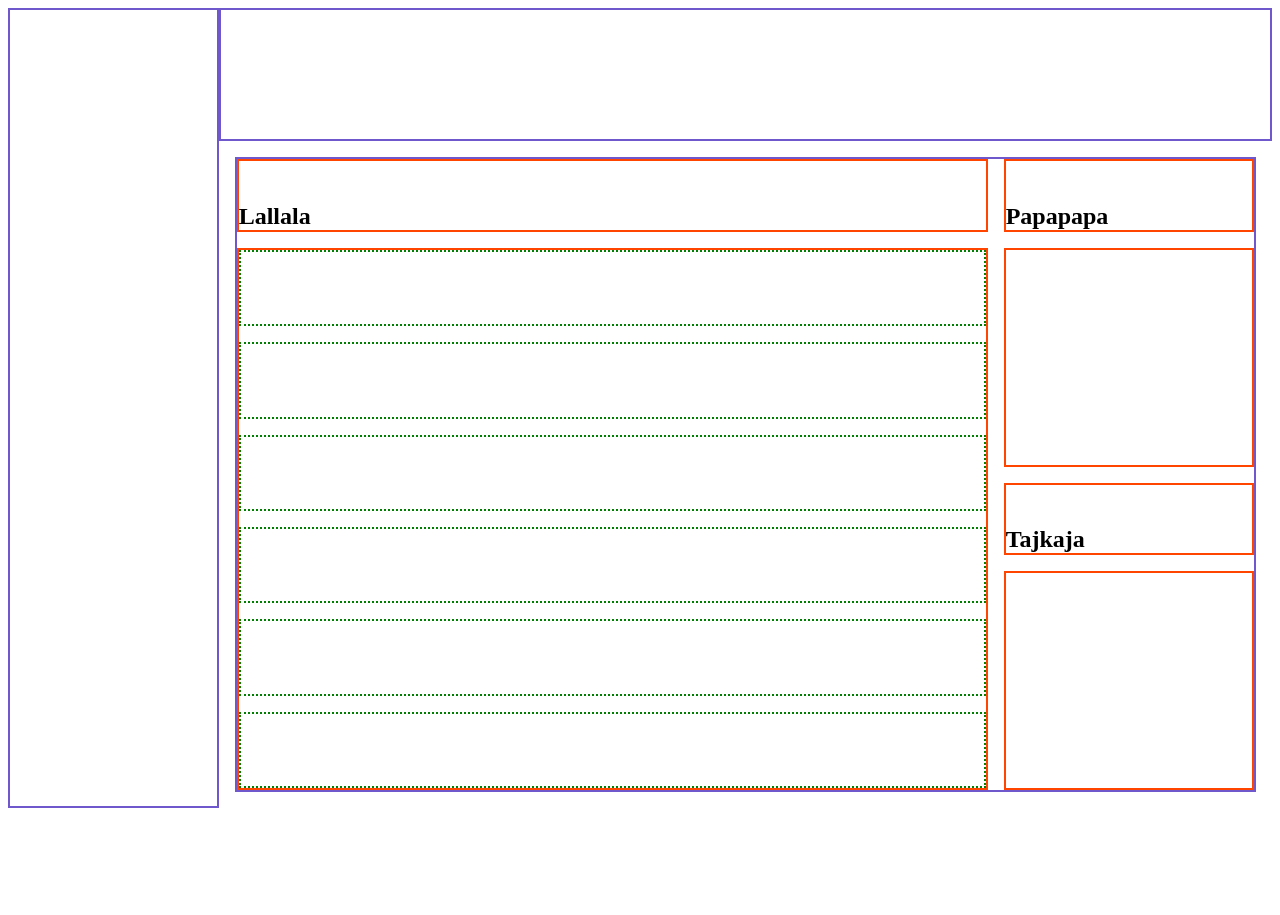
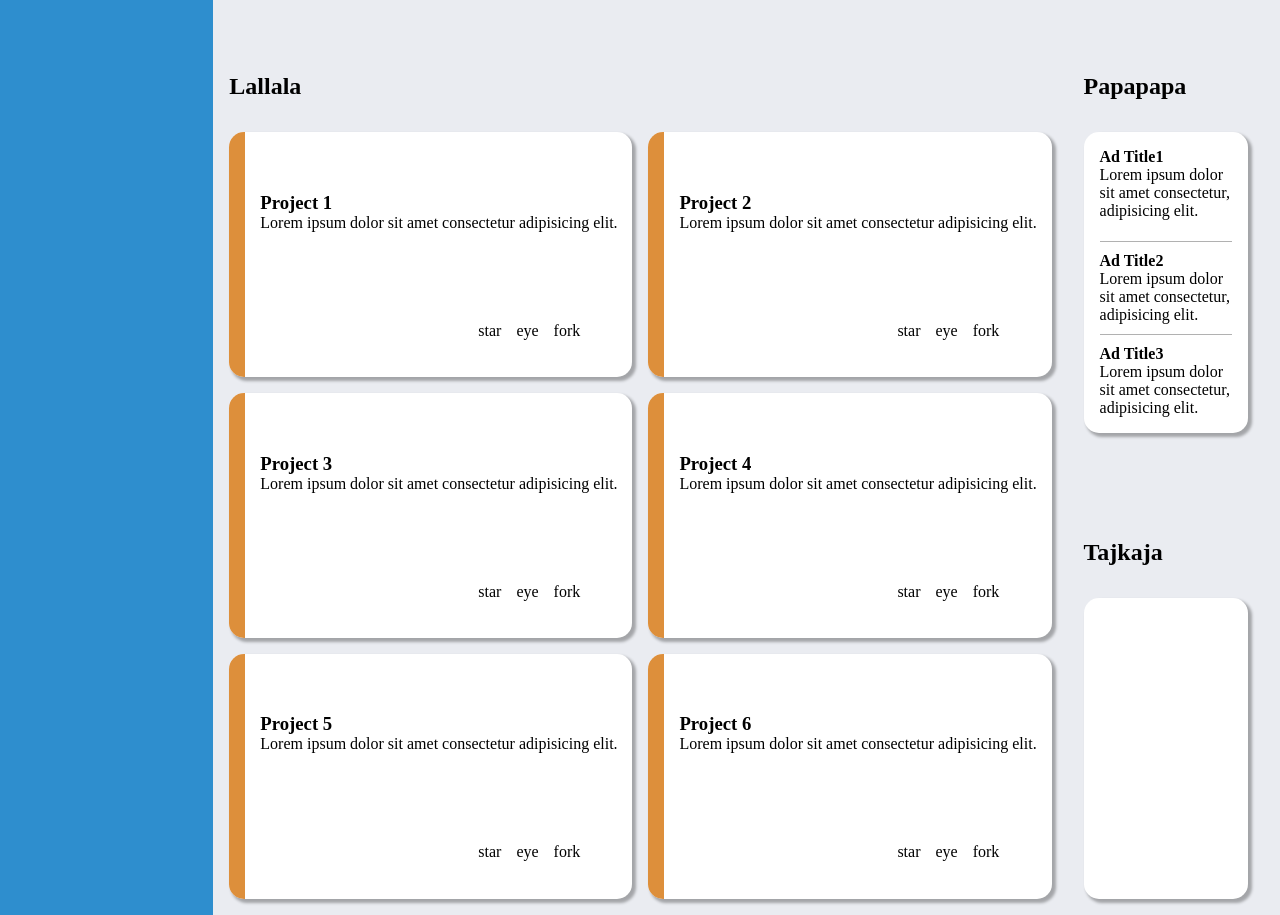
Before and after one commit to Grinmak/project_admin_dashboard, a plain HTML site: page index.html in a window 1280 px wide. Before the commit the page ends 816 px from the top, so only its background shows below. Drawn offline with Linux system fonts and the light colour scheme.

Commit message:
Add styles to projects area and right-sidebar

```diff
--- a/index.html
+++ b/index.html
@@ -19,18 +19,87 @@
                 <h2>Lallala</h2>
             </div>
             <div class="projects">
-                <div class="project1"></div>
-                <div class="project2"></div>
-                <div class="project3"></div>
-                <div class="project4"></div>
-                <div class="project5"></div>
-                <div class="project6"></div>
+                <div class="project1">
+                    <div class="line"></div>
+                    <!-- <div class="content"> -->
+                    <h3>Project 1</h3>
+                    <p>Lorem ipsum dolor sit amet consectetur adipisicing elit.</p>
+                    <div class="icons">
+                        <span>star</span>
+                        <span>eye</span>
+                        <span>fork</span>
+                        <!-- </div> -->
+                    </div>
+                </div>
+                <div class="project2">
+                    <div class="line"></div>
+                    <h3>Project 2</h3>
+                    <p>Lorem ipsum dolor sit amet consectetur adipisicing elit.</p>
+                    <div class="icons">
+                        <span>star</span>
+                        <span>eye</span>
+                        <span>fork</span>
+                    </div>
+                </div>
+                <div class="project3">
+                    <div class="line"></div>
+                    <h3>Project 3</h3>
+                    <p>Lorem ipsum dolor sit amet consectetur adipisicing elit.</p>
+                    <div class="icons">
+                        <span>star</span>
+                        <span>eye</span>
+                        <span>fork</span>
+                    </div>
+                </div>
+                <div class="project4">
+                    <div class="line"></div>
+                    <h3>Project 4</h3>
+                    <p>Lorem ipsum dolor sit amet consectetur adipisicing elit.</p>
+                    <div class="icons">
+                        <span>star</span>
+                        <span>eye</span>
+                        <span>fork</span>
+                    </div>
+                </div>
+                <div class="project5">
+                    <div class="line"></div>
+                    <h3>Project 5</h3>
+                    <p>Lorem ipsum dolor sit amet consectetur adipisicing elit.</p>
+                    <div class="icons">
+                        <span>star</span>
+                        <span>eye</span>
+                        <span>fork</span>
+                    </div>
+                </div>
+                <div class="project6">
+                    <div class="line"></div>
+                    <h3>Project 6</h3>
+                    <p>Lorem ipsum dolor sit amet consectetur adipisicing elit.</p>
+                    <div class="icons">
+                        <span>star</span>
+                        <span>eye</span>
+                        <span>fork</span>
+                    </div>
+                </div>
             </div>
 
             <div class="announcement title">
                 <h2>Papapapa</h2>
             </div>
-            <div class="rightSideContentTop"></div>
+            <div class="rightSideContentTop">
+                <div class="box1">
+                    <h4>Ad Title1</h4>
+                    <p>Lorem ipsum dolor sit amet consectetur, adipisicing elit.</p>
+                </div>
+                <div class="box2">
+                    <h4>Ad Title2</h4>
+                    <p>Lorem ipsum dolor sit amet consectetur, adipisicing elit.</p>
+                </div>
+                <div class="box3">
+                    <h4>Ad Title3</h4>
+                    <p>Lorem ipsum dolor sit amet consectetur, adipisicing elit.</p>
+                </div>
+            </div>
 
             <div class="trending title">
                 <h2>Tajkaja</h2>
--- a/style.css
+++ b/style.css
@@ -1,3 +1,12 @@
+body {
+    margin: 0;
+    padding: 0;
+}
+h1,h2,h3,h4,span,p {
+    padding: 0;
+    margin: 0;
+}
+
 .dashboard {
     display: grid;
     height: 100vh;
@@ -6,26 +15,28 @@
 }
 
 .dashboard > div {
-    border: 2px solid rgb(111, 88, 204);
+    /* border: 2px solid rgb(111, 88, 204); */
 }
 
 .header {
     grid-area: 1/2/2/3;
-    border: 2px solid rgb(111, 88, 204);
+    /* border: 2px solid rgb(111, 88, 204); */
 }
 
 .sidebar {
     grid-row:  1/3;
+    background: var(--sidebar-background);
 }
 
 .mainArea {
     grid-area: 2/2/3/3;
     display: grid;
-    grid-template-columns: 3fr 1fr;
+    grid-template-columns: 5fr 1fr;
     grid-template-rows: 1fr 3fr 1fr 3fr;
-    gap: 1rem;
-    margin: 1rem;
-    /* background-color: antiquewhite; */
+    gap: 2rem;
+    padding: 0 2rem 1rem 1rem;
+    background: var(--neutral-background);
+
 }
 
 .projectsTitle {
@@ -40,6 +51,38 @@
     gap: 1rem;
 }
 
+.projects > div {
+    /* border: 2px dotted green; */
+    border-radius: var(--four-corner-radius);
+    background: white;
+    box-shadow: var(--box-shadow);
+    display: grid;
+    grid-template: repeat(3, 1fr)/ 1rem 1fr;
+    column-gap: 15px;
+
+}
+
+.projects > div > div ~ *{
+    display:flex;
+}
+
+h3, .icons {
+    align-self: flex-end;
+}
+
+.icons {
+    justify-self: end;
+    margin:0 10% 10% 0;
+}
+
+.icons > span {
+    padding-right: 15px;
+}
+
+@media screen {
+
+}
+
 .announcement {
     grid-area: 1/2/2/3
 }
@@ -48,6 +91,12 @@
     grid-area: 2/2/3/3;
 }
 
+.rightSideContentTop > :nth-child(2),
+ .rightSideContentTop > :nth-child(3) {
+    border-top: 1px solid rgba(128, 128, 128, 0.613);
+    padding-top: 10px;
+ }
+
 .trending {
     grid-area: 3/2/4/3;
 }
@@ -55,9 +104,18 @@
 .rightSideContentBottom {
     grid-area: 4/2/5/3;
 }
-.projects > div {
-    border: 2px dotted green;
+
+.rightSideContentTop, .rightSideContentBottom {
+    background: white;
+    box-shadow: var(--box-shadow);
+    border-radius: var(--four-corner-radius);
+    display: grid;
+    grid-template-rows: 1fr 1fr 1fr;
+    gap: 10px;
+    padding: 1rem;
+    justify-content: center;
 }
+
 
 .rightSideContent {
     grid-column: 2/3;
@@ -68,12 +126,24 @@
    align-items: end;
 }
 
-h2 {
-    margin : 0;
+
+:root {
+    --neutral-background: rgba(150, 161, 185, 0.205);
+    --sidebar-background: rgb(46, 142, 206);
+    --projects-color-line: rgb(221, 143, 59);
+    --line-radius: 15px 0 0 15px;
+    --box-shadow: 3px 3px 3px 1px rgba(0, 0, 0, 0.3);
+    --four-corner-radius: 15px;
+    /* --header-buttons-color: rgb(46, 107, 206); */
+
 }
 
+.line {
+    grid-area: 1/1/4/2;
+    background: var(--projects-color-line);
+    border-radius: var(--line-radius);
+}
 
-.mainArea > div {
-    border: 2px solid orangered;
-    /* margin: 1rem; */
-}
+/* .content {
+    display: inline-block;
+} */
```
